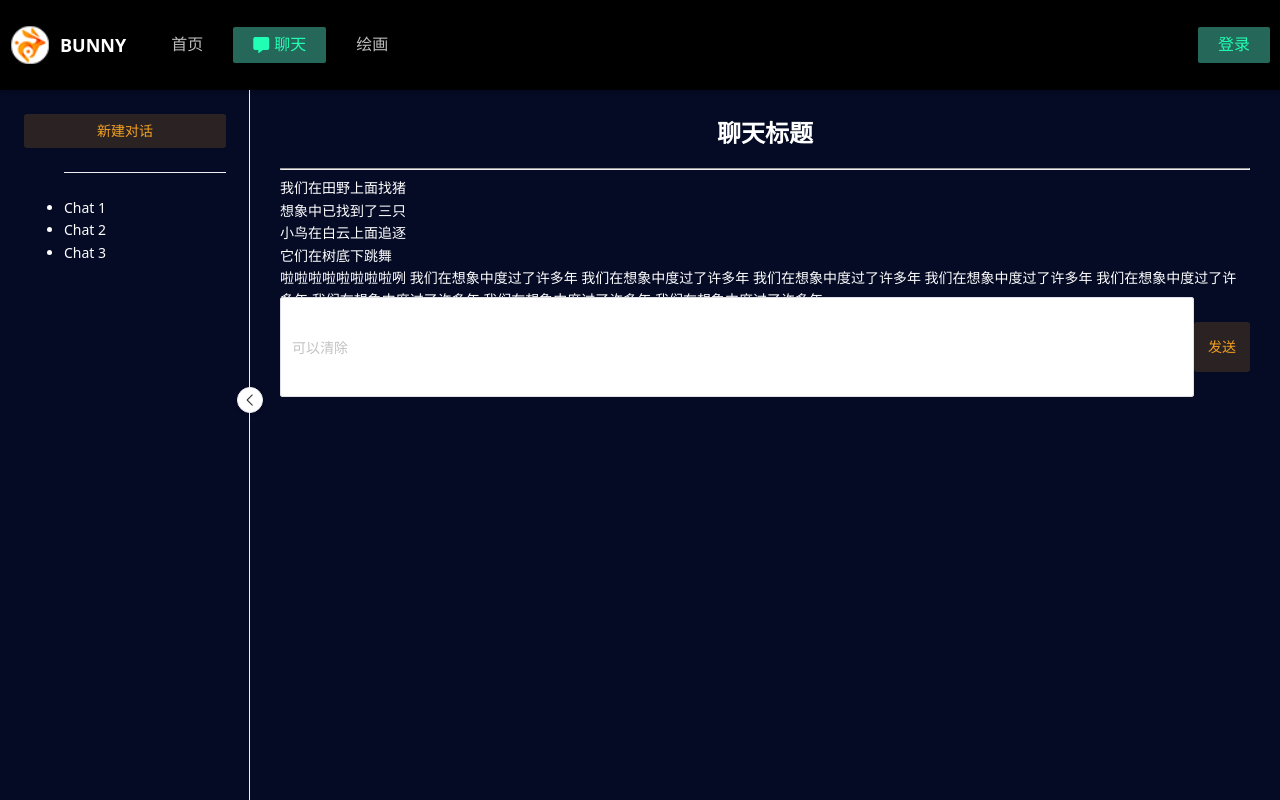
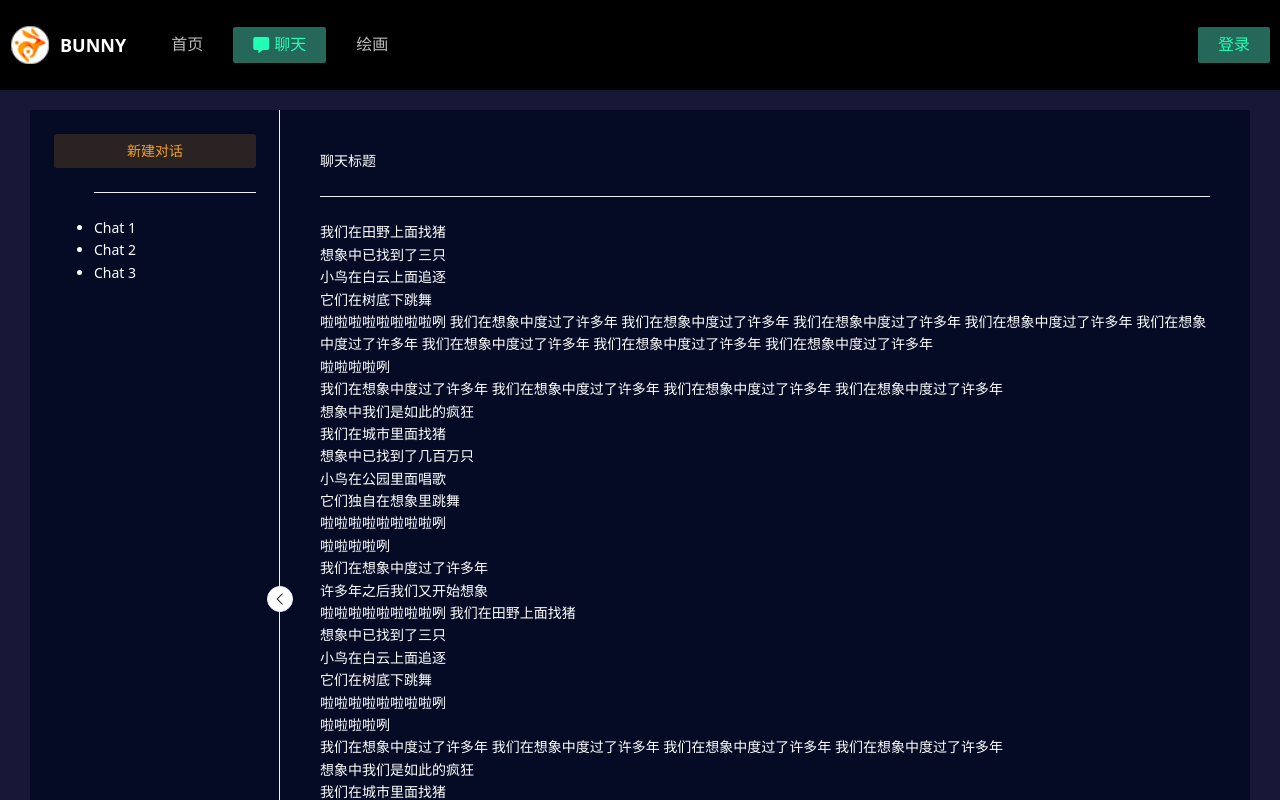
Before and after one commit to GPT-Bunny/Go-GPT, a Vue app: page /Chat in a window 1280 px wide. Shown: the top 800 px of the page. Built offline with nearby package versions, Linux system fonts and the light colour scheme.

Commit message:
提交说明

```diff
--- a/src/components/Chat/Display.vue
+++ b/src/components/Chat/Display.vue
@@ -1,5 +1,5 @@
 <template>
-  <n-scrollbar style="max-height: 120px">
+  <n-scrollbar style="max-height: 677px;">
     我们在田野上面找猪<br>
     想象中已找到了三只<br>
     小鸟在白云上面追逐<br>
--- a/src/components/Chat/List.vue
+++ b/src/components/Chat/List.vue
@@ -1,6 +1,6 @@
 <!-- ChatList.vue -->
 <template>
-  <div class="chat-list">
+  <div class="list">
     <n-button strong secondary type="warning" style="width: 100%;">
       新建对话
     </n-button>
--- a/src/components/Chat/Title.vue
+++ b/src/components/Chat/Title.vue
@@ -1,8 +1,5 @@
 <template>
-    <h1 class="chat-title">
-      <p></p>聊天标题
-    </h1>
-    <hr>
+        聊天标题
 
   </template>
 
@@ -11,13 +8,3 @@
     // 这里可以添加组件的逻辑
   }
   </script>
-
-  <style scoped>
-  .chat-title {
-    color: #ffffff;
-    font-size: 24px;
-    text-align: center;
-  }
-
-  /* 其他样式可以继续添加 */
-  </style>
--- /dev/null
+++ b/src/views/Chat.css
@@ -0,0 +1,22 @@
+.div{
+    background-color: rgb(23, 23, 56);
+    height: auto;
+    padding-top: 80px;
+}
+.n-flex {
+    padding: 30px; /* 设置内边距 */
+    height: 100%;
+}
+
+  /* 侧边栏样式 */
+  .n-layout-sider {
+    color: #ffffff;
+    background-color: #050a25;
+  }
+
+  /* 对话内容样式 */
+  .n-layout-content {
+    padding: 40px; /* 设置内边距 */
+    background-color: #050a25;
+    color: #ffffff;
+  }
--- a/src/views/Chat.vue
+++ b/src/views/Chat.vue
@@ -1,6 +1,7 @@
 <template>
+  <div  class="div">
   <n-flex justify="space-between" >
-       <!-- 侧边栏 -->
+    <!-- 侧边栏 -->
     <n-layout has-sider>
       <n-layout-sider
         collapse-mode="transform"
@@ -10,53 +11,29 @@
         content-style="padding: 24px;"
         bordered
       >
-         <List />
+        <List />
       </n-layout-sider>
 
-         <!-- 对话内容 -->
-      <n-layout-content >
-
-           <Title />
-           <Display   />
-
-           <Input  />
+      <!-- 对话内容 -->
+      <n-layout-content class="content">
+        <Title />
+        <n-divider />
+        <Display />
+        <n-divider />
+        <Input />
       </n-layout-content>
     </n-layout>
   </n-flex>
+</div>
 </template>
 
-
 <script setup>
-import  List  from  '@/components/Chat/List.vue'
-import  Display  from  '@/components/Chat/Display.vue'
-import  Input  from  '@/components/Chat/Input.vue'
-import  Title  from  '@/components/Chat/Title.vue'
+import List from '@/components/Chat/List.vue'
+import Display from '@/components/Chat/Display.vue'
+import Input from '@/components/Chat/Input.vue'
+import Title from '@/components/Chat/Title.vue'
 </script>
 
-
-
-<style scoped>
-/* 全局布局和颜色 */
-.n-flex{
-  flex: 1;
-}
-
-.n-layout-sider {
-  flex: 1;
-  color: #ffffff;
-  background-color: #050a25;
-  height: 100vh;
-  padding-top: 90px;
-
-}
-
-.n-layout-content{
-  padding: 30px;
-  padding-top: 90px;
-  background-color: #050a25;
-  color: #ffffff;
-
-}
-
-
+<style  scoped>
+@import url(Chat.css);
 </style>
```
